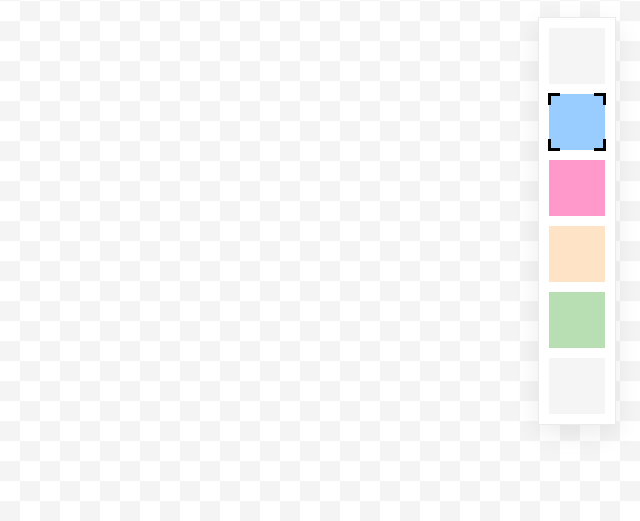
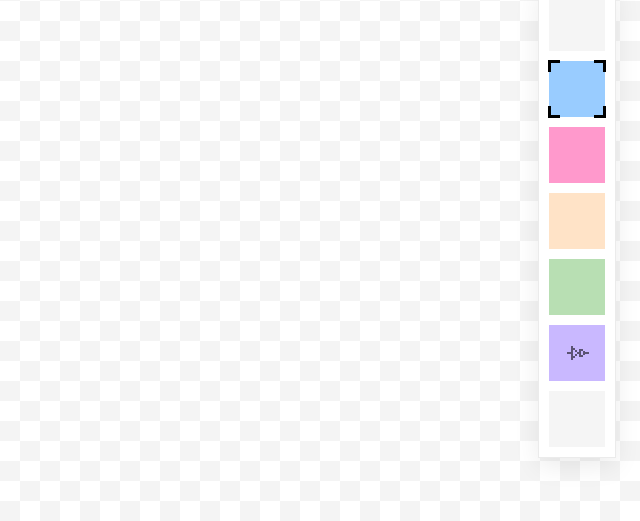
Before and after one commit to NaFo44/Cirkuit, a React (Vite) app: page / in a window 1280 px wide. Shown: the part 179-700 px from the top of the page, without its empty margins (640-1280 px from the left). Built offline with nearby package versions, Linux system fonts and the light colour scheme; some icons are missing.

Commit message:
feat: added NOT logic gate

```diff
--- a/src/App.tsx
+++ b/src/App.tsx
@@ -1,4 +1,4 @@
-import { useMemo, useState } from "react";
+import { useEffect, useMemo, useState } from "react";
 
 import { CircuitLayout } from "./domain/circuit/circuitLayout";
 import type { BuiltInComponentType } from "./domain/circuit/components/componentType";
@@ -14,6 +14,11 @@ import { applyEditorTool } from "./ui/editor/applyEditorTool";
 import { defaultComponentRegistry } from "./domain/circuit/components/defaultComponentRegistry";
 import type { PlacedComponent } from "./domain/circuit/placedComponent";
 import type { EditorMode } from "./ui/editor/editorMode";
+import { rotateClockwise } from "./domain/circuit/placedComponent";
+
+const ROTATABLE_COMPONENT_TYPES: ReadonlySet<BuiltInComponentType> = new Set([
+    "not",
+]);
 
 export function App() {
     const [mode, setMode] = useState<EditorMode>("edit");
@@ -27,6 +32,54 @@ export function App() {
     const [circuit, setCircuit] = useState(() =>
         CircuitLayout.empty(GRID_DIMENSIONS.width, GRID_DIMENSIONS.height),
     );
+
+    useEffect(() => {
+        const handleKeyDown = (event: KeyboardEvent) => {
+            if (
+                mode !== "edit" ||
+                selectedTool.kind !== "component" ||
+                !ROTATABLE_COMPONENT_TYPES.has(selectedTool.componentType) ||
+                event.repeat ||
+                event.ctrlKey ||
+                event.metaKey ||
+                event.altKey ||
+                event.key.toLowerCase() !== "r"
+            ) {
+                return;
+            }
+
+            const target = event.target;
+
+            if (
+                target instanceof HTMLElement &&
+                (target.isContentEditable ||
+                    target instanceof HTMLInputElement ||
+                    target instanceof HTMLTextAreaElement ||
+                    target instanceof HTMLSelectElement)
+            ) {
+                return;
+            }
+
+            event.preventDefault();
+
+            setSelectedTool((currentTool) => {
+                if (currentTool.kind !== "component") {
+                    return currentTool;
+                }
+
+                return {
+                    ...currentTool,
+                    rotation: rotateClockwise(currentTool.rotation),
+                };
+            });
+        };
+
+        window.addEventListener("keydown", handleKeyDown);
+
+        return () => {
+            window.removeEventListener("keydown", handleKeyDown);
+        };
+    }, [mode, selectedTool]);
 
     const { simulation, dispatchAction } = useCircuitSimulation(
         circuit,
--- a/src/domain/circuit/components/componentType.ts
+++ b/src/domain/circuit/components/componentType.ts
@@ -3,6 +3,7 @@ export const BUILT_IN_COMPONENT_TYPES = [
     "source",
     "light",
     "switch",
+    "not",
 ] as const;
 
 export type BuiltInComponentType = (typeof BUILT_IN_COMPONENT_TYPES)[number];
--- a/src/domain/circuit/components/defaultComponentRegistry.ts
+++ b/src/domain/circuit/components/defaultComponentRegistry.ts
@@ -3,10 +3,12 @@ import { lightDefinition } from "./light";
 import { sourceDefinition } from "./source";
 import { switchDefinition } from "./switch";
 import { wireDefinition } from "./wire";
+import { notDefinition } from "./not";
 
 export const defaultComponentRegistry = new ComponentRegistry([
     sourceDefinition,
     wireDefinition,
     lightDefinition,
     switchDefinition,
+    notDefinition,
 ]);
--- /dev/null
+++ b/src/domain/circuit/components/not.ts
@@ -0,0 +1,34 @@
+import type { ComponentDefinition } from "../componentDefinition";
+import { SIGNALS, type Signal } from "../signal";
+
+const INVERTED_SIGNALS = {
+    [SIGNALS.floating]: SIGNALS.floating,
+    [SIGNALS.low]: SIGNALS.high,
+    [SIGNALS.high]: SIGNALS.low,
+    [SIGNALS.conflict]: SIGNALS.conflict,
+} satisfies Record<Signal, Signal>;
+
+export const notDefinition = {
+    type: "not",
+
+    ports: [
+        {
+            id: "input",
+            kind: "input",
+            side: "west",
+        },
+        {
+            id: "output",
+            kind: "output",
+            side: "east",
+        },
+    ],
+
+    createInitialState: () => null,
+
+    computeOutputs: ({ inputs }) => {
+        const input = inputs.get("input") ?? SIGNALS.floating;
+
+        return new Map([["output", INVERTED_SIGNALS[input]]]);
+    },
+} satisfies ComponentDefinition;
--- a/src/index.css
+++ b/src/index.css
@@ -8,6 +8,7 @@
     --cell-light: #ffe3c7;
     --cell-switch: #b8dfb3;
     --cell-switch-active: #70c869;
+    --cell-not: #c9b8ff;
 
     --cell-light-active: #ffd43b;
 
@@ -89,6 +90,7 @@ button {
 
     display: block;
     color: rgb(0 0 0 / 55%);
+    transform-origin: center;
 }
 
 .circuit-component .component-glyph {
@@ -118,6 +120,14 @@ button {
 
 .circuit-cell--light {
     background: var(--cell-light);
+}
+
+.circuit-cell--not {
+    background: var(--cell-not);
+}
+
+.circuit-cell--not .component-glyph {
+    opacity: 1;
 }
 
 .circuit-editor,
--- a/src/ui/components/componentGlyph.tsx
+++ b/src/ui/components/componentGlyph.tsx
@@ -8,37 +8,44 @@ import {
     isBuiltInComponentType,
     type BuiltInComponentType,
 } from "../../domain/circuit/components/componentType";
+import type { Rotation } from "../../domain/circuit/placedComponent";
+import { NotGateIcon } from "./notGateIcon";
 
 type PixelIcon = typeof Lightbulb;
 
-const COMPONENT_ICONS: Partial<Record<BuiltInComponentType, PixelIcon>> = {
+const COMPONENT_ICONS: Record<BuiltInComponentType, PixelIcon> = {
     source: Zap,
     light: Lightbulb,
     wire: Plug,
     switch: SwitchIcon,
+    not: NotGateIcon,
 };
 
 interface ComponentGlyphProps {
     componentType: string;
     size?: number;
+    rotation?: Rotation;
 }
 
-export function ComponentGlyph({ componentType, size }: ComponentGlyphProps) {
+export function ComponentGlyph({
+    componentType,
+    size,
+    rotation = 0,
+}: ComponentGlyphProps) {
     if (!isBuiltInComponentType(componentType)) {
         return null;
     }
 
     const Icon = COMPONENT_ICONS[componentType];
 
-    if (!Icon) {
-        return null;
-    }
-
     return (
         <Icon
             className="component-glyph"
             width={size}
             height={size}
+            style={{
+                transform: `rotate(${rotation}deg)`,
+            }}
             aria-hidden="true"
         />
     );
--- a/src/ui/components/componentVisualState.ts
+++ b/src/ui/components/componentVisualState.ts
@@ -55,6 +55,8 @@ const VISUAL_STATE_RESOLVERS = {
 
         return isSwitchState(state) && state.closed ? "active" : "default";
     },
+
+    not: () => "default",
 } satisfies Record<BuiltInComponentType, ComponentVisualStateResolver>;
 
 export function getComponentVisualState(
--- /dev/null
+++ b/src/ui/components/notGateIcon.tsx
@@ -0,0 +1,16 @@
+import type { SVGProps } from "react";
+
+export function NotGateIcon(props: SVGProps<SVGSVGElement>) {
+    return (
+        <svg
+            viewBox="0 0 24 24"
+            width="24"
+            height="24"
+            fill="currentColor"
+            xmlns="http://www.w3.org/2000/svg"
+            {...props}
+        >
+            <path d="M2 11h4v2H2zM6 5h2v14H6zM8 7h2v2H8zM10 9h2v2h-2zM12 11h2v2h-2zM10 13h2v2h-2zM8 15h2v2H8zM14 8h4v2h-4zM14 10h2v4h-2zM18 10h2v4h-2zM14 14h4v2h-4zM20 11h4v2h-4z" />
+        </svg>
+    );
+}
--- a/src/ui/grid/circuitGrid.tsx
+++ b/src/ui/grid/circuitGrid.tsx
@@ -201,6 +201,7 @@ export function CircuitGrid({
                         <ComponentGlyph
                             componentType={component.type}
                             size={14}
+                            rotation={component.rotation}
                         />
                     </div>
                 );
--- a/src/ui/palette/componentPalette.tsx
+++ b/src/ui/palette/componentPalette.tsx
@@ -20,6 +20,7 @@ const COMPONENT_LABELS: Record<BuiltInComponentType, string> = {
     source: "Source",
     light: "Light",
     switch: "Switch",
+    not: "NOT gate · R to rotate",
 };
 
 const PALETTE_ICON_SIZE = 24;
@@ -74,12 +75,21 @@ export function ComponentPalette({
                             selectedTool.kind === "component" &&
                             selectedTool.componentType === component
                         }
+                        aria-keyshortcuts={
+                            component === "not" ? "R" : undefined
+                        }
                         onClick={() => onSelectComponent(component)}
                         disabled={mode === "simulate"}
                     >
                         <ComponentGlyph
                             size={PALETTE_ICON_SIZE}
                             componentType={component}
+                            rotation={
+                                selectedTool.kind === "component" &&
+                                selectedTool.componentType === component
+                                    ? selectedTool.rotation
+                                    : 0
+                            }
                         />
                     </button>
                     <span className="tooltiptext" aria-hidden="true">
```
Also changed, not shown: 2 other files (tests, documents, lock files or other folders).
